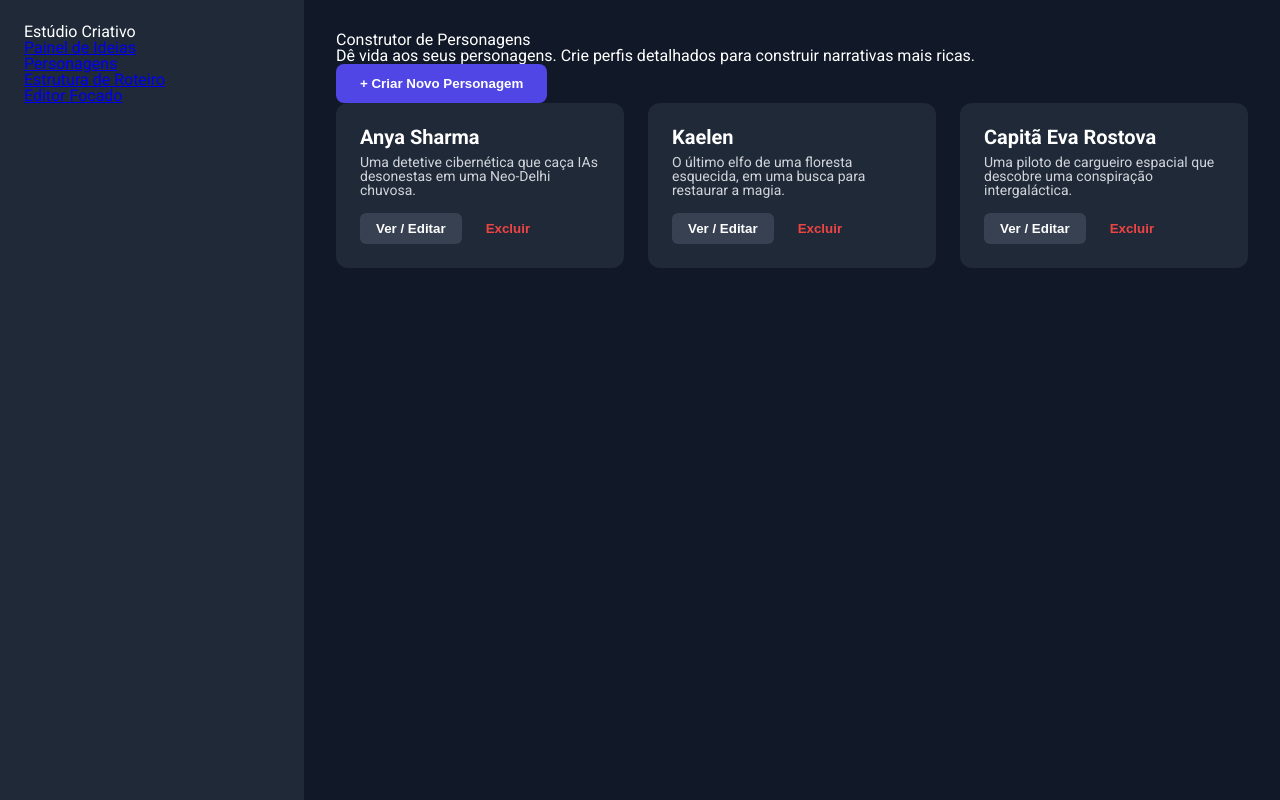
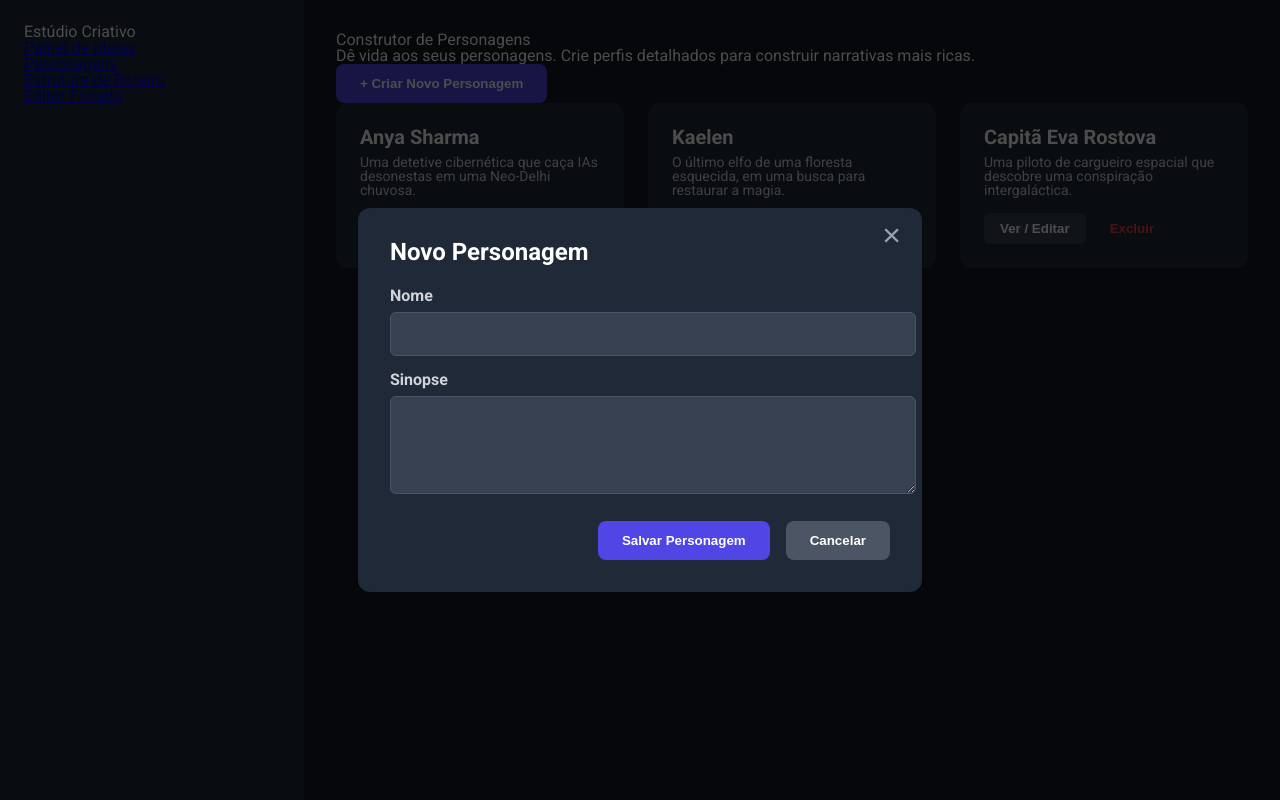
Before and after one commit to isaacnasreis/estudio-criativo, a React (Vite) app: page / in a window 1280 px wide. Both pictures are taken after a click on the button "+ Criar Novo Personagem". Built offline with nearby package versions, Linux system fonts and the light colour scheme.

Commit message:
criando modal de criacao do personagem e logica para salvar na lista

```diff
--- a/src/App.jsx
+++ b/src/App.jsx
@@ -1,6 +1,7 @@
 import React, { useState } from "react";
 import styles from "./App.module.css";
 import CharacterCard from "./components/CharacterCard";
+import Modal from "./components/Modal";
 
 const mockPersonagens = [
   {
@@ -25,6 +26,36 @@ const mockPersonagens = [
 
 function App() {
   const [personagens, setPersonagens] = useState(mockPersonagens);
+
+  const [isModalOpen, setIsModalOpen] = useState(false);
+
+  const [novoPersonagem, setNovoPersonagem] = useState({
+    nome: "",
+    sinopse: "",
+  });
+
+  const handleInputChange = (e) => {
+    const { name, value } = e.target;
+    setNovoPersonagem((prevState) => ({
+      ...prevState,
+      [name]: value,
+    }));
+  };
+
+  const handleFormSubmit = (e) => {
+    e.preventDefault();
+
+    setPersonagens((personagensAtuais) => [
+      ...personagensAtuais,
+      {
+        id: Date.now(),
+        ...novoPersonagem,
+      },
+    ]);
+
+    setNovoPersonagem({ nome: "", sinopse: "" });
+    setIsModalOpen(false);
+  };
 
   return (
     <div className={styles.container}>
@@ -77,7 +108,10 @@ function App() {
             narrativas mais ricas.
           </p>
         </div>
-        <button className={styles.primaryButton}>
+        <button
+          className={styles.primaryButton}
+          onClick={() => setIsModalOpen(true)}
+        >
           + Criar Novo Personagem
         </button>
 
@@ -87,6 +121,55 @@ function App() {
           ))}
         </div>
       </main>
+
+      <Modal isOpen={isModalOpen} onClose={() => setIsModalOpen(false)}>
+        <form onSubmit={handleFormSubmit}>
+          <h2 className={styles.formTitle}>Novo Personagem</h2>
+
+          <div className={styles.formGroup}>
+            <label htmlFor="nome" className={styles.formLabel}>
+              Nome
+            </label>
+            <input
+              type="text"
+              id="nome"
+              name="nome"
+              className={styles.formInput}
+              value={novoPersonagem.nome}
+              onChange={handleInputChange}
+              required
+            />
+          </div>
+
+          <div className={styles.formGroup}>
+            <label htmlFor="sinopse" className={styles.formLabel}>
+              Sinopse
+            </label>
+            <textarea
+              id="sinopse"
+              name="sinopse"
+              className={styles.formInput}
+              rows="4"
+              value={novoPersonagem.sinopse}
+              onChange={handleInputChange}
+              required
+            ></textarea>
+          </div>
+
+          <div className={styles.formActions}>
+            <button type="submit" className={styles.primaryButton}>
+              Salvar Personagem
+            </button>
+            <button
+              type="button"
+              className={styles.secondaryButton}
+              onClick={() => setIsModalOpen(false)}
+            >
+              Cancelar
+            </button>
+          </div>
+        </form>
+      </Modal>
     </div>
   );
 }
--- a/src/App.module.css
+++ b/src/App.module.css
@@ -43,3 +43,58 @@
   grid-template-columns: repeat(auto-fill, minmax(280px, 1fr));
   gap: 1.5rem;
 }
+
+.formTitle {
+  font-size: 1.5rem;
+  font-weight: 700;
+  margin-bottom: 1.5rem;
+}
+
+.formGroup {
+  margin-bottom: 1rem;
+}
+
+.formLabel {
+  display: block;
+  font-weight: 600;
+  margin-bottom: 0.5rem;
+  color: #d1d5db;
+}
+
+.formInput {
+  width: 100%;
+  background-color: #374151;
+  border: 1px solid #4b5563;
+  color: white;
+  padding: 0.75rem;
+  border-radius: 0.375rem;
+  font-size: 1rem;
+}
+
+.formInput:focus {
+  outline: none;
+  border-color: #4f46e5;
+  box-shadow: 0 0 0 2px #4f46e5;
+}
+
+.formActions {
+  display: flex;
+  justify-content: flex-end;
+  gap: 1rem;
+  margin-top: 1.5rem;
+}
+
+.secondaryButton {
+  background-color: #4b5563;
+  color: white;
+  font-weight: 600;
+  padding: 0.75rem 1.5rem;
+  border: none;
+  border-radius: 0.5rem;
+  cursor: pointer;
+  transition: background-color 0.2s;
+}
+
+.secondaryButton:hover {
+  background-color: #6b7280;
+}
--- /dev/null
+++ b/src/components/Modal.jsx
@@ -0,0 +1,21 @@
+import React from "react";
+import styles from "./Modal.module.css";
+
+function Modal({ isOpen, onClose, children }) {
+  if (!isOpen) {
+    return null;
+  }
+
+  return (
+    <div className={styles.overlay} onClick={onClose}>
+      <div className={styles.container} onClick={(e) => e.stopPropagation()}>
+        {children}
+        <button className={styles.closeButton} onClick={onClose}>
+          &times;
+        </button>
+      </div>
+    </div>
+  );
+}
+
+export default Modal;
--- /dev/null
+++ b/src/components/Modal.module.css
@@ -0,0 +1,37 @@
+.overlay {
+  position: fixed;
+  top: 0;
+  left: 0;
+  right: 0;
+  bottom: 0;
+  background-color: rgba(0, 0, 0, 0.7);
+  display: flex;
+  justify-content: center;
+  align-items: center;
+  z-index: 1000;
+}
+
+.container {
+  background-color: #1f2937;
+  padding: 2rem;
+  border-radius: 0.75rem;
+  position: relative;
+  width: 90%;
+  max-width: 500px;
+}
+
+.closeButton {
+  position: absolute;
+  top: 10px;
+  right: 15px;
+  background: none;
+  border: none;
+  color: #9ca3af;
+  font-size: 2rem;
+  cursor: pointer;
+  line-height: 1;
+}
+
+.closeButton:hover {
+  color: white;
+}
```
